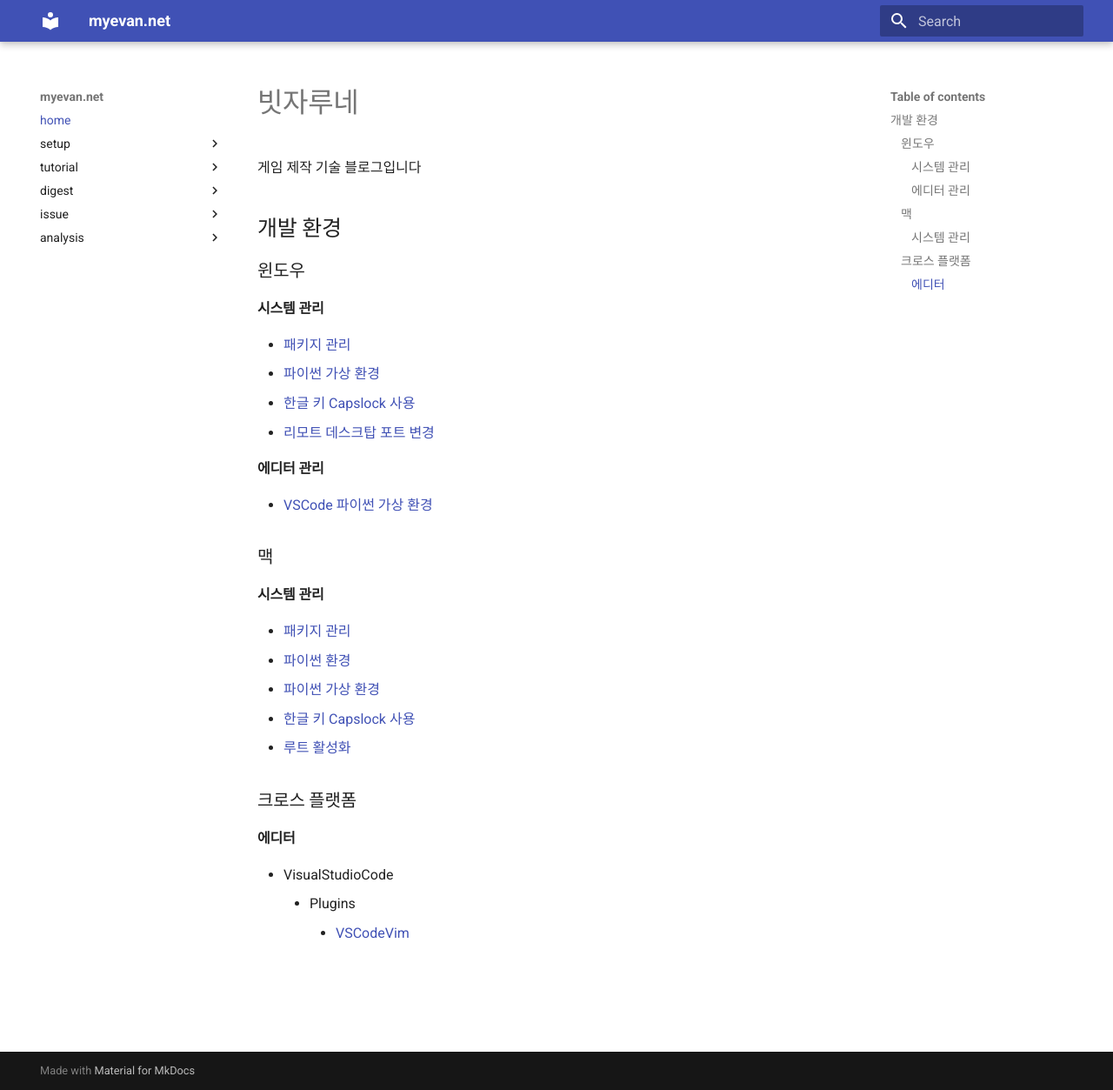
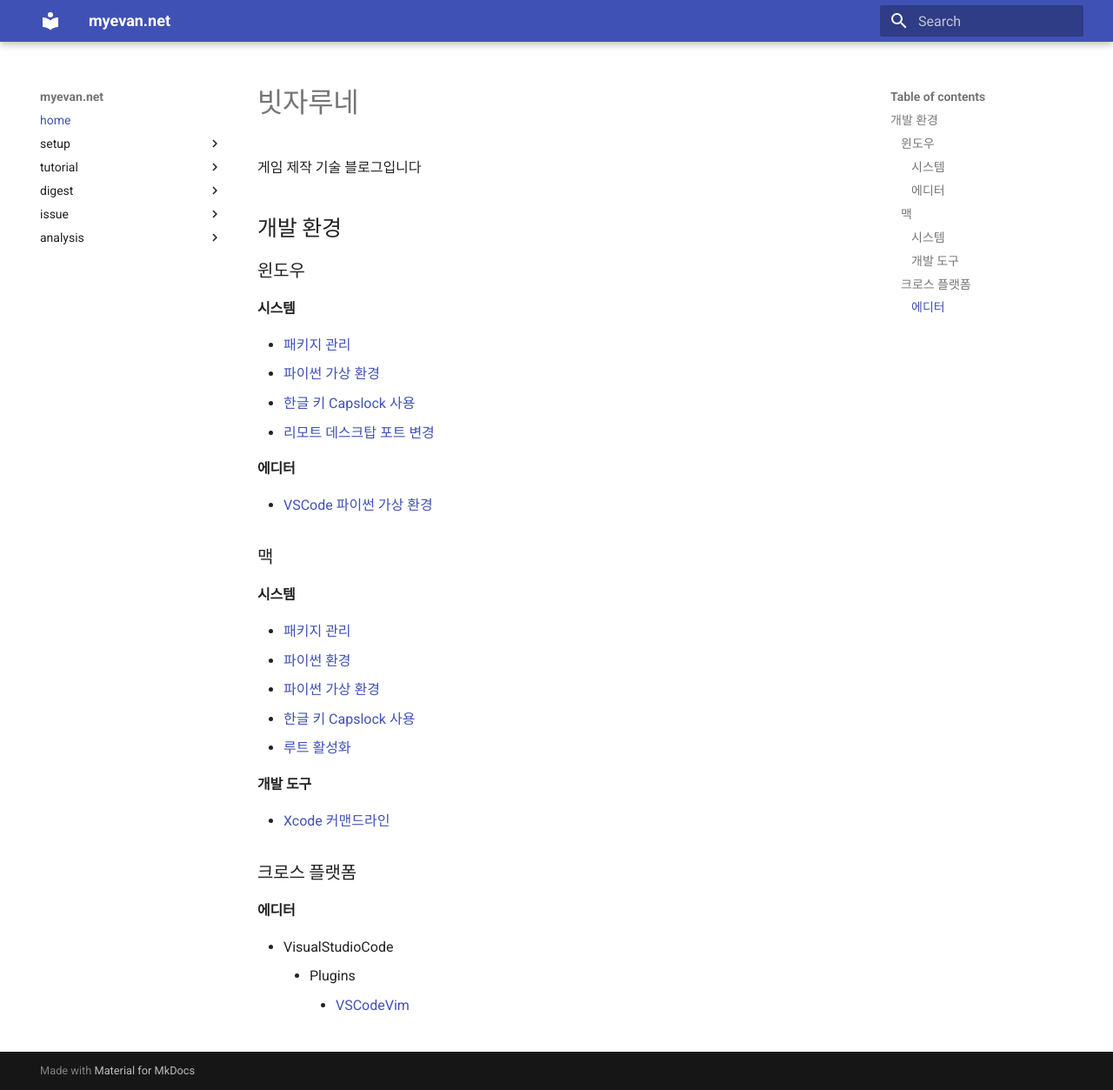
Before and after one commit to myevan/myevan-home, an MkDocs documentation site: the page built from docs/index.md, in a window 1280 px wide and 1253 px high. Shown: the whole window at 87% size. Built offline with MkDocs 1.6.1 and Material for MkDocs 9.7.7, drawn with Linux system fonts in a browser that asks for light colours; old or Windows-style settings are respelled for this version of MkDocs.

Commit message:
홈 정리

```diff
--- a/docs/index.md
+++ b/docs/index.md
@@ -6,26 +6,30 @@
 
 ### 윈도우
 
-#### 시스템 관리
+#### 시스템
 
 * [패키지 관리](./windows_package_choco.md)
 * [파이썬 가상 환경](./windows_python_virtualenv.md)
 * [한글 키 Capslock 사용](./windows_hangul_key_capslock.md)
 * [리모트 데스크탑 포트 변경](./windows_remote_desktop_port.md)
 
-#### 에디터 관리
+#### 에디터
 
 * [VSCode 파이썬 가상 환경](./windows_vscode_python_virtualenv.md)
 
 ### 맥
 
-#### 시스템 관리
+#### 시스템
 
 * [패키지 관리](./mac_package_homebrew.md)
 * [파이썬 환경](./mac_python_pyenv.md)
 * [파이썬 가상 환경](./mac_python_virtualenvwrapper.md)
 * [한글 키 Capslock 사용](./mac_hangul_key_capslock.md)
 * [루트 활성화](./mac_root_enable.md)
+
+#### 개발 도구
+
+* [Xcode 커맨드라인](./mac_xcode_command_line.md)
 
 ### 크로스 플랫폼
 
--- a/mkdocs.yml
+++ b/mkdocs.yml
@@ -8,32 +8,31 @@ pages:
     - "home": index.md
     - "setup":
         - "windows":
-            - "package": windows_package_choco.md
+            - "system":
+                - "package": windows_package_choco.md
+                - "hangul": windows_hangul_key_capslock.md
+                - "remote desktop": windows_remote_desktop_port.md
             - "python":
                 - "virtualenv": windows_python_virtualenv.md
-            - "system":
-                - "hangul": windows_hangul_key_capslock.md
-                - "remote desktop": windows_remote_desktop_port.md
             - "editor":
                 - "vscode_python": windows_vscode_python_virtualenv.md
         - "mac":
-            - "package": mac_package_homebrew.md
+            - "system":
+                - "package": mac_package_homebrew.md
+                - "hangul": mac_hangul_key_capslock.md
+                - "enable root": mac_root_enable.md
+            - "xcode":
+                - "command_line": mac_xcode_command_line.md
             - "python":
                 - "pyenv": mac_python_pyenv.md
                 - "virtualenv":
                     - "wrapper": mac_python_virtualenvwrapper.md
-            - "system":
-                - "hangul": mac_hangul_key_capslock.md
-                - "enable root": mac_root_enable.md
         - "xplatform":
             - "vscode plugin":
                 - "vim": vscode_plugin_vim.md
     - "tutorial":
         - "myevan site": myevan_site.md
         - "ue4 build": ue4_windows_build.md
-        - "mac":
-            - "xcode":
-                - "command_line": mac_xcode_command_line.md
         - "hyper-v":
             - "ubuntu":
                 - "installation": hyper_v_ubuntu_installation.md
```
